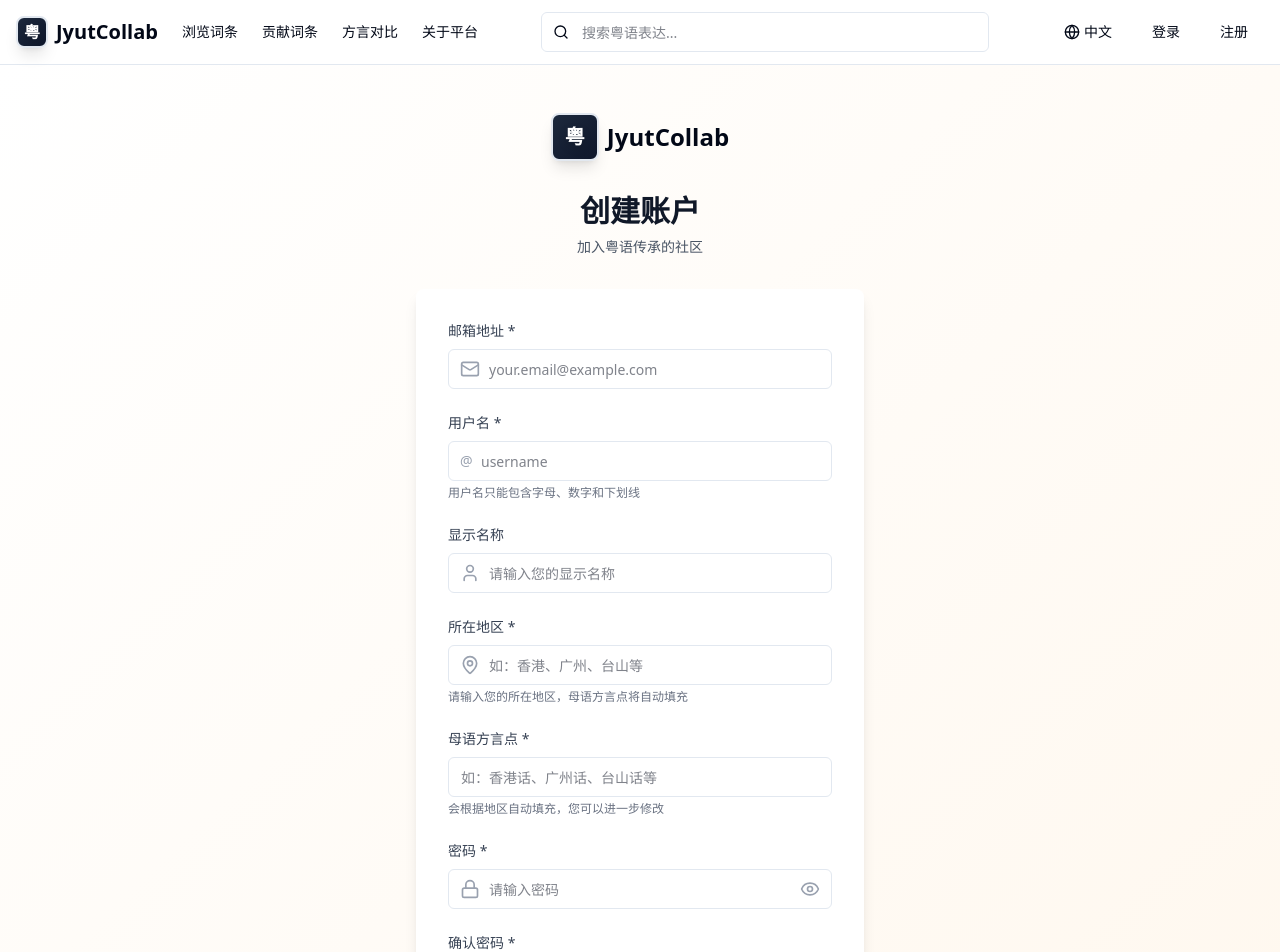
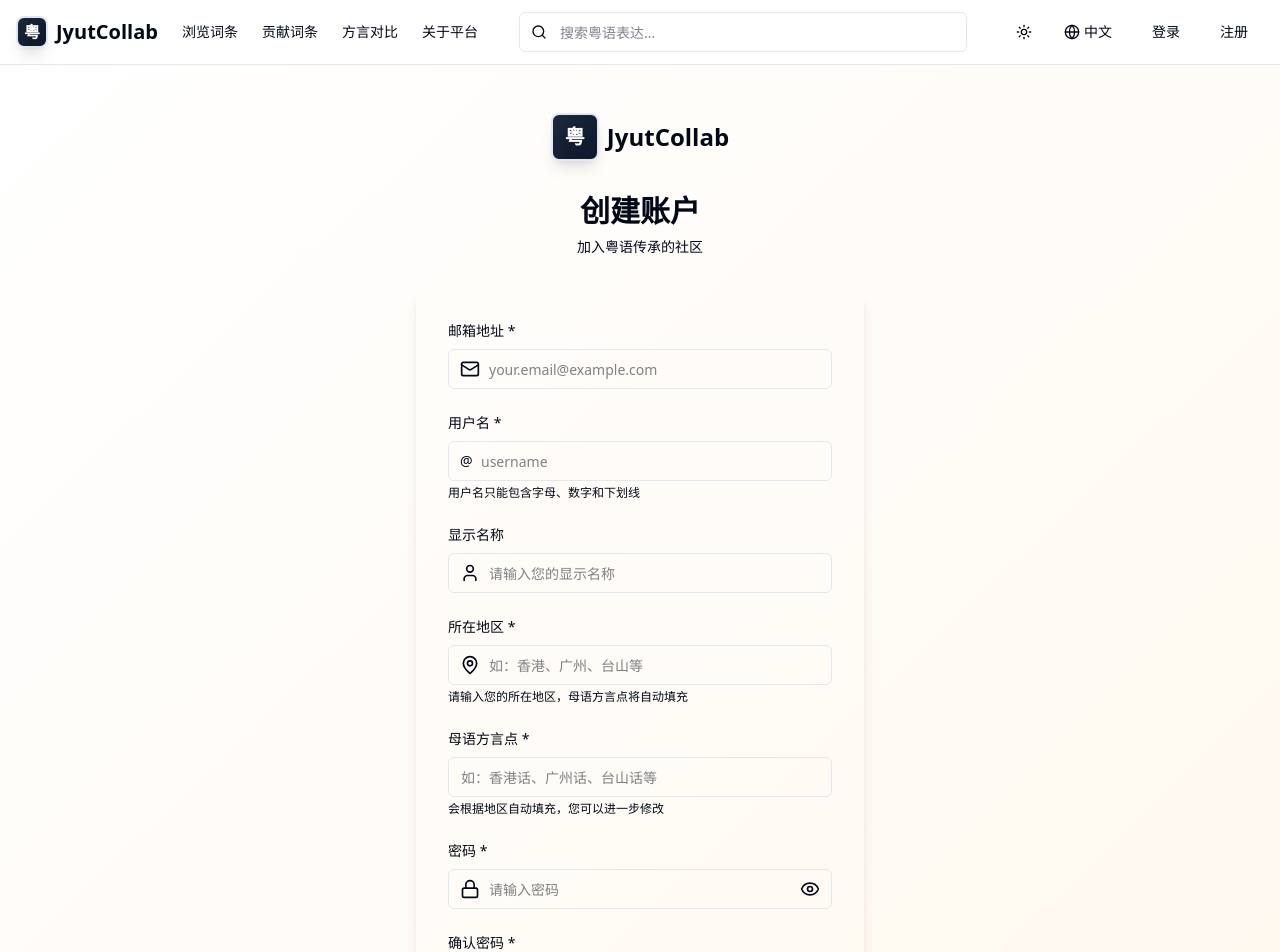
Before and after one commit to huangjunxin/JyutCollab, a Next.js app: page /auth/register in a window 1280 px wide. Shown: the top 952 px of the page. Built offline with nearby package versions, Linux system fonts and the light colour scheme.

Commit message:
Implement theme management by adding ThemeProvider and ThemeToggle components; refactor global styles for dark mode support and update UI components to utilize theme variables for consistent styling.

```diff
--- a/src/app/auth/register/page.tsx
+++ b/src/app/auth/register/page.tsx
@@ -126,14 +126,14 @@ export default function RegisterPage() {
             <span className="font-bold text-2xl text-foreground">JyutCollab</span>
           </Link>
 
-          <h2 className="text-3xl font-bold text-gray-900">创建账户</h2>
-          <p className="mt-2 text-sm text-gray-600">
+          <h2 className="text-3xl font-bold text-foreground">创建账户</h2>
+          <p className="mt-2 text-sm text-muted-foreground">
             加入粤语传承的社区
           </p>
         </div>
 
         {/* Register Form */}
-        <div className="bg-white rounded-lg shadow-lg p-8">
+        <div className="bg-card rounded-lg shadow-lg p-8">
           <form onSubmit={handleSubmit} className="space-y-6">
             {error && (
               <div className="bg-red-50 border border-red-200 rounded-md p-3">
@@ -143,11 +143,11 @@ export default function RegisterPage() {
 
             {/* Email */}
             <div>
-              <label htmlFor="email" className="block text-sm font-medium text-gray-700 mb-2">
+                              <label htmlFor="email" className="block text-sm font-medium text-foreground mb-2">
                   邮箱地址 *
                 </label>
                 <div className="relative">
-                <Mail className="absolute left-3 top-1/2 h-5 w-5 -translate-y-1/2 text-gray-400" />
+                  <Mail className="absolute left-3 top-1/2 h-5 w-5 -translate-y-1/2 text-muted-foreground" />
                 <Input
                   id="email"
                   name="email"
@@ -164,11 +164,11 @@ export default function RegisterPage() {
 
             {/* Username */}
             <div>
-              <label htmlFor="username" className="block text-sm font-medium text-gray-700 mb-2">
+                              <label htmlFor="username" className="block text-sm font-medium text-foreground mb-2">
                   用户名 *
                 </label>
                 <div className="relative">
-                <span className="absolute left-3 top-1/2 -translate-y-1/2 text-gray-400 text-sm">@</span>
+                  <span className="absolute left-3 top-1/2 -translate-y-1/2 text-muted-foreground text-sm">@</span>
                 <Input
                   id="username"
                   name="username"
@@ -181,16 +181,16 @@ export default function RegisterPage() {
                   onChange={handleInputChange}
                 />
               </div>
-              <p className="mt-1 text-xs text-gray-500">用户名只能包含字母、数字和下划线</p>
+                              <p className="mt-1 text-xs text-muted-foreground">用户名只能包含字母、数字和下划线</p>
             </div>
 
             {/* Display Name */}
             <div>
-              <label htmlFor="display_name" className="block text-sm font-medium text-gray-700 mb-2">
+                              <label htmlFor="display_name" className="block text-sm font-medium text-foreground mb-2">
                   显示名称
                 </label>
                 <div className="relative">
-                <User className="absolute left-3 top-1/2 h-5 w-5 -translate-y-1/2 text-gray-400" />
+                  <User className="absolute left-3 top-1/2 h-5 w-5 -translate-y-1/2 text-muted-foreground" />
                 <Input
                   id="display_name"
                   name="display_name"
@@ -206,11 +206,11 @@ export default function RegisterPage() {
 
             {/* Location */}
             <div>
-              <label htmlFor="location" className="block text-sm font-medium text-gray-700 mb-2">
+                              <label htmlFor="location" className="block text-sm font-medium text-foreground mb-2">
                   所在地区 *
                 </label>
                 <div className="relative">
-                <MapPin className="absolute left-3 top-1/2 h-5 w-5 -translate-y-1/2 text-gray-400" />
+                  <MapPin className="absolute left-3 top-1/2 h-5 w-5 -translate-y-1/2 text-muted-foreground" />
                 <Input
                   id="location"
                   name="location"
@@ -222,12 +222,12 @@ export default function RegisterPage() {
                   onChange={handleInputChange}
                 />
               </div>
-              <p className="mt-1 text-xs text-gray-500">请输入您的所在地区，母语方言点将自动填充</p>
+                              <p className="mt-1 text-xs text-muted-foreground">请输入您的所在地区，母语方言点将自动填充</p>
             </div>
 
             {/* Native Dialect */}
             <div>
-              <label htmlFor="native_dialect" className="block text-sm font-medium text-gray-700 mb-2">
+                              <label htmlFor="native_dialect" className="block text-sm font-medium text-foreground mb-2">
                 母语方言点 *
               </label>
               <Input
@@ -239,16 +239,16 @@ export default function RegisterPage() {
                 value={formData.native_dialect}
                 onChange={handleInputChange}
               />
-              <p className="mt-1 text-xs text-gray-500">会根据地区自动填充，您可以进一步修改</p>
+                              <p className="mt-1 text-xs text-muted-foreground">会根据地区自动填充，您可以进一步修改</p>
             </div>
 
             {/* Password */}
             <div>
-              <label htmlFor="password" className="block text-sm font-medium text-gray-700 mb-2">
+                              <label htmlFor="password" className="block text-sm font-medium text-foreground mb-2">
                   密码 *
                 </label>
                 <div className="relative">
-                <Lock className="absolute left-3 top-1/2 h-5 w-5 -translate-y-1/2 text-gray-400" />
+                  <Lock className="absolute left-3 top-1/2 h-5 w-5 -translate-y-1/2 text-muted-foreground" />
                 <Input
                   id="password"
                   name="password"
@@ -262,7 +262,7 @@ export default function RegisterPage() {
                 />
                                   <button
                     type="button"
-                  className="absolute right-3 top-1/2 -translate-y-1/2 text-gray-400 hover:text-gray-600"
+                    className="absolute right-3 top-1/2 -translate-y-1/2 text-muted-foreground hover:text-foreground"
                     onClick={() => setShowPassword(!showPassword)}
                   >
                   {showPassword ? (
@@ -277,13 +277,13 @@ export default function RegisterPage() {
               {formData.password && (
                 <div className="mt-2">
                   <div className="flex items-center gap-2">
-                    <div className="flex-1 bg-gray-200 rounded-full h-2">
+                    <div className="flex-1 bg-muted rounded-full h-2">
                       <div
                         className={`h-2 rounded-full transition-all ${getStrengthColor(passwordStrength)}`}
                         style={{ width: `${(passwordStrength / 5) * 100}%` }}
                       />
                     </div>
-                    <span className="text-xs text-gray-600">
+                    <span className="text-xs text-muted-foreground">
                       密码强度: {getStrengthText(passwordStrength)}
                     </span>
                   </div>
@@ -293,11 +293,11 @@ export default function RegisterPage() {
 
             {/* Confirm Password */}
             <div>
-              <label htmlFor="confirmPassword" className="block text-sm font-medium text-gray-700 mb-2">
+                              <label htmlFor="confirmPassword" className="block text-sm font-medium text-foreground mb-2">
                   确认密码 *
                 </label>
                 <div className="relative">
-                <Lock className="absolute left-3 top-1/2 h-5 w-5 -translate-y-1/2 text-gray-400" />
+                  <Lock className="absolute left-3 top-1/2 h-5 w-5 -translate-y-1/2 text-muted-foreground" />
                 <Input
                   id="confirmPassword"
                   name="confirmPassword"
@@ -311,7 +311,7 @@ export default function RegisterPage() {
                 />
                                   <button
                     type="button"
-                  className="absolute right-3 top-1/2 -translate-y-1/2 text-gray-400 hover:text-gray-600"
+                    className="absolute right-3 top-1/2 -translate-y-1/2 text-muted-foreground hover:text-foreground"
                     onClick={() => setShowConfirmPassword(!showConfirmPassword)}
                   >
                   {showConfirmPassword ? (
@@ -341,7 +341,7 @@ export default function RegisterPage() {
                 required
                 className="h-4 w-4 text-cantonese-600 focus:ring-cantonese-500 border-gray-300 rounded mt-0.5"
               />
-              <label htmlFor="terms" className="ml-2 block text-sm text-gray-900">
+                              <label htmlFor="terms" className="ml-2 block text-sm text-foreground">
                 我同意{' '}
                 <Link href="/terms" className="text-cantonese-600 hover:text-cantonese-500">
                   服务条款
@@ -374,7 +374,7 @@ export default function RegisterPage() {
 
           {/* Login Link */}
           <div className="mt-6 text-center">
-            <p className="text-sm text-gray-600">
+            <p className="text-sm text-muted-foreground">
               已有账户？{' '}
               <Link href="/auth/login" className="font-medium text-cantonese-600 hover:text-cantonese-500">
                 立即登录
@@ -385,7 +385,7 @@ export default function RegisterPage() {
 
         {/* Features */}
         <div className="text-center">
-          <div className="flex justify-center gap-4 text-xs text-gray-500">
+          <div className="flex justify-center gap-4 text-xs text-muted-foreground">
             <Badge variant="secondary" className="bg-cantonese-100 text-cantonese-800">
               🎯 AI 智能分类
             </Badge>
--- a/src/components/layout/header.tsx
+++ b/src/components/layout/header.tsx
@@ -14,10 +14,11 @@ import {
   DropdownMenuSeparator,
   DropdownMenuTrigger,
 } from '@/components/ui/dropdown-menu';
+import { ThemeToggle } from '@/components/ui/theme-toggle';
 
 export function Header() {
   const { user, signOut, loading } = useAuth();
-  const [mobileMenuOpen, setMobileMenuOpen] = useState(false);
+  // const [mobileMenuOpen, setMobileMenuOpen] = useState(false);
 
   const handleSignOut = async () => {
     await signOut();
@@ -65,6 +66,9 @@ export function Header() {
 
           {/* Right side actions */}
           <div className="flex items-center gap-3">
+            {/* Theme Toggle */}
+            <ThemeToggle />
+
             {/* Language Selector */}
             <Button variant="ghost" size="sm" className="hidden sm:flex">
               <Globe className="h-4 w-4 mr-1" />
--- /dev/null
+++ b/src/components/ui/theme-toggle.tsx
@@ -0,0 +1,47 @@
+'use client';
+
+import { Moon, Sun, Monitor } from 'lucide-react';
+import { Button } from '@/components/ui/button';
+import {
+  DropdownMenu,
+  DropdownMenuContent,
+  DropdownMenuItem,
+  DropdownMenuTrigger,
+} from '@/components/ui/dropdown-menu';
+import { useTheme } from '@/contexts/theme-context';
+
+export function ThemeToggle() {
+  const { theme, setTheme, actualTheme } = useTheme();
+
+  return (
+    <DropdownMenu>
+      <DropdownMenuTrigger asChild>
+        <Button variant="ghost" size="sm" className="h-8 w-8 px-0">
+          {actualTheme === 'dark' ? (
+            <Moon className="h-4 w-4" />
+          ) : (
+            <Sun className="h-4 w-4" />
+          )}
+          <span className="sr-only">切换主题</span>
+        </Button>
+      </DropdownMenuTrigger>
+      <DropdownMenuContent align="end">
+        <DropdownMenuItem onClick={() => setTheme('light')}>
+          <Sun className="mr-2 h-4 w-4" />
+          <span>浅色模式</span>
+          {theme === 'light' && <span className="ml-auto">✓</span>}
+        </DropdownMenuItem>
+        <DropdownMenuItem onClick={() => setTheme('dark')}>
+          <Moon className="mr-2 h-4 w-4" />
+          <span>深色模式</span>
+          {theme === 'dark' && <span className="ml-auto">✓</span>}
+        </DropdownMenuItem>
+        <DropdownMenuItem onClick={() => setTheme('system')}>
+          <Monitor className="mr-2 h-4 w-4" />
+          <span>跟随系统</span>
+          {theme === 'system' && <span className="ml-auto">✓</span>}
+        </DropdownMenuItem>
+      </DropdownMenuContent>
+    </DropdownMenu>
+  );
+}
--- /dev/null
+++ b/src/contexts/theme-context.tsx
@@ -0,0 +1,100 @@
+'use client';
+
+import { createContext, useContext, useEffect, useState, ReactNode } from 'react';
+
+type Theme = 'light' | 'dark' | 'system';
+
+interface ThemeContextType {
+  theme: Theme;
+  setTheme: (theme: Theme) => void;
+  actualTheme: 'light' | 'dark'; // 实际应用的主题（解析system后的结果）
+}
+
+const ThemeContext = createContext<ThemeContextType | undefined>(undefined);
+
+export function ThemeProvider({ children }: { children: ReactNode }) {
+  const [theme, setTheme] = useState<Theme>('system');
+  const [actualTheme, setActualTheme] = useState<'light' | 'dark'>('light');
+
+  // 从本地存储获取主题设置
+  useEffect(() => {
+    const savedTheme = localStorage.getItem('theme') as Theme;
+    if (savedTheme && ['light', 'dark', 'system'].includes(savedTheme)) {
+      setTheme(savedTheme);
+    }
+  }, []);
+
+  // 监听系统主题变化
+  useEffect(() => {
+    const mediaQuery = window.matchMedia('(prefers-color-scheme: dark)');
+
+    const handleChange = () => {
+      if (theme === 'system') {
+        const systemTheme = mediaQuery.matches ? 'dark' : 'light';
+        setActualTheme(systemTheme);
+        applyTheme(systemTheme);
+      }
+    };
+
+    // 初始设置
+    handleChange();
+
+    // 监听变化
+    mediaQuery.addEventListener('change', handleChange);
+    return () => mediaQuery.removeEventListener('change', handleChange);
+  }, [theme]);
+
+  // 应用主题到DOM
+  const applyTheme = (themeToApply: 'light' | 'dark') => {
+    const root = document.documentElement;
+    root.classList.remove('light', 'dark');
+    root.classList.add(themeToApply);
+  };
+
+  // 主题切换处理
+  const handleThemeChange = (newTheme: Theme) => {
+    setTheme(newTheme);
+    localStorage.setItem('theme', newTheme);
+
+    let themeToApply: 'light' | 'dark';
+
+    if (newTheme === 'system') {
+      const systemTheme = window.matchMedia('(prefers-color-scheme: dark)').matches ? 'dark' : 'light';
+      themeToApply = systemTheme;
+    } else {
+      themeToApply = newTheme;
+    }
+
+    setActualTheme(themeToApply);
+    applyTheme(themeToApply);
+  };
+
+  // 初始主题应用
+  useEffect(() => {
+    let themeToApply: 'light' | 'dark';
+
+    if (theme === 'system') {
+      const systemTheme = window.matchMedia('(prefers-color-scheme: dark)').matches ? 'dark' : 'light';
+      themeToApply = systemTheme;
+    } else {
+      themeToApply = theme;
+    }
+
+    setActualTheme(themeToApply);
+    applyTheme(themeToApply);
+  }, [theme]);
+
+  return (
+    <ThemeContext.Provider value={{ theme, setTheme: handleThemeChange, actualTheme }}>
+      {children}
+    </ThemeContext.Provider>
+  );
+}
+
+export function useTheme() {
+  const context = useContext(ThemeContext);
+  if (context === undefined) {
+    throw new Error('useTheme must be used within a ThemeProvider');
+  }
+  return context;
+}
```
Also changed, not shown: src/app/auth/login/page.tsx (+12 -12 lines), src/app/browse/page.tsx (+32 -32 lines), src/app/globals.css (+6 -8 lines), src/app/layout.tsx (+21 -0 lines). Lines whose indentation alone changed are shown as unchanged.
